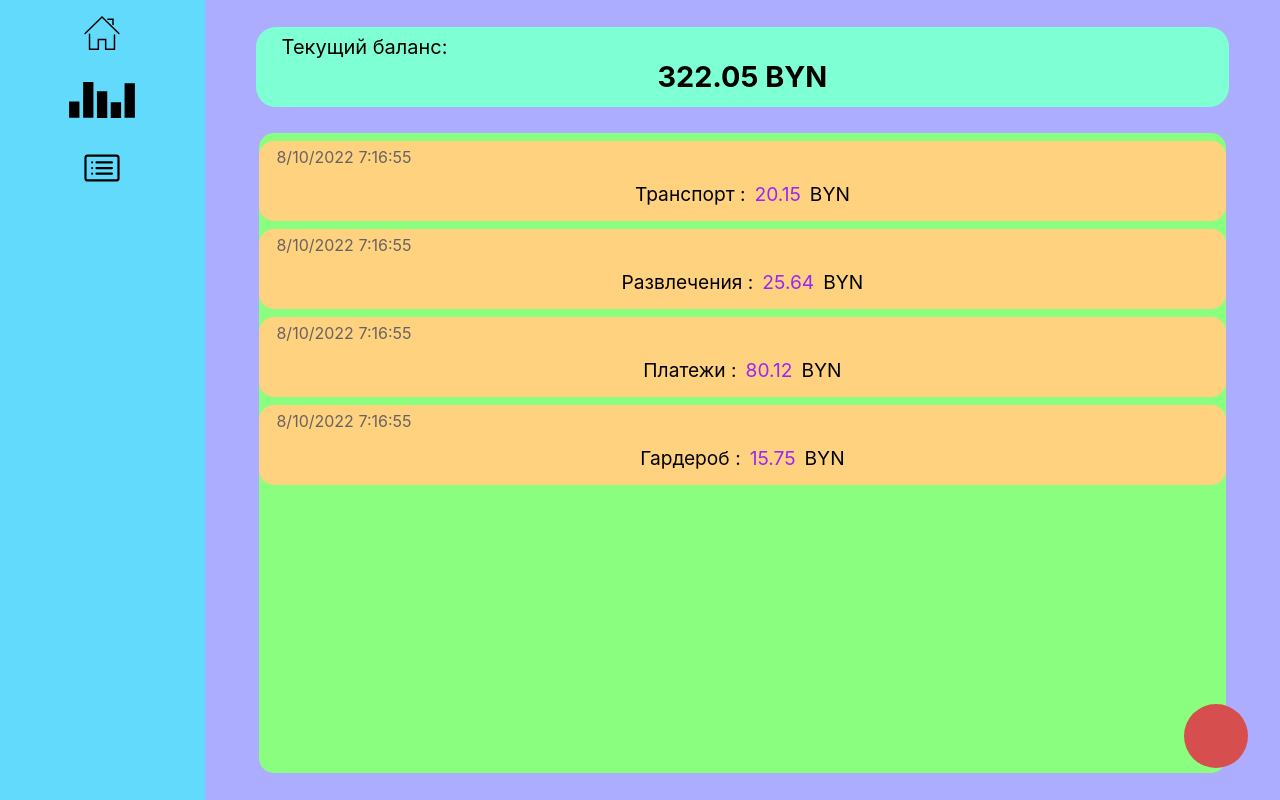
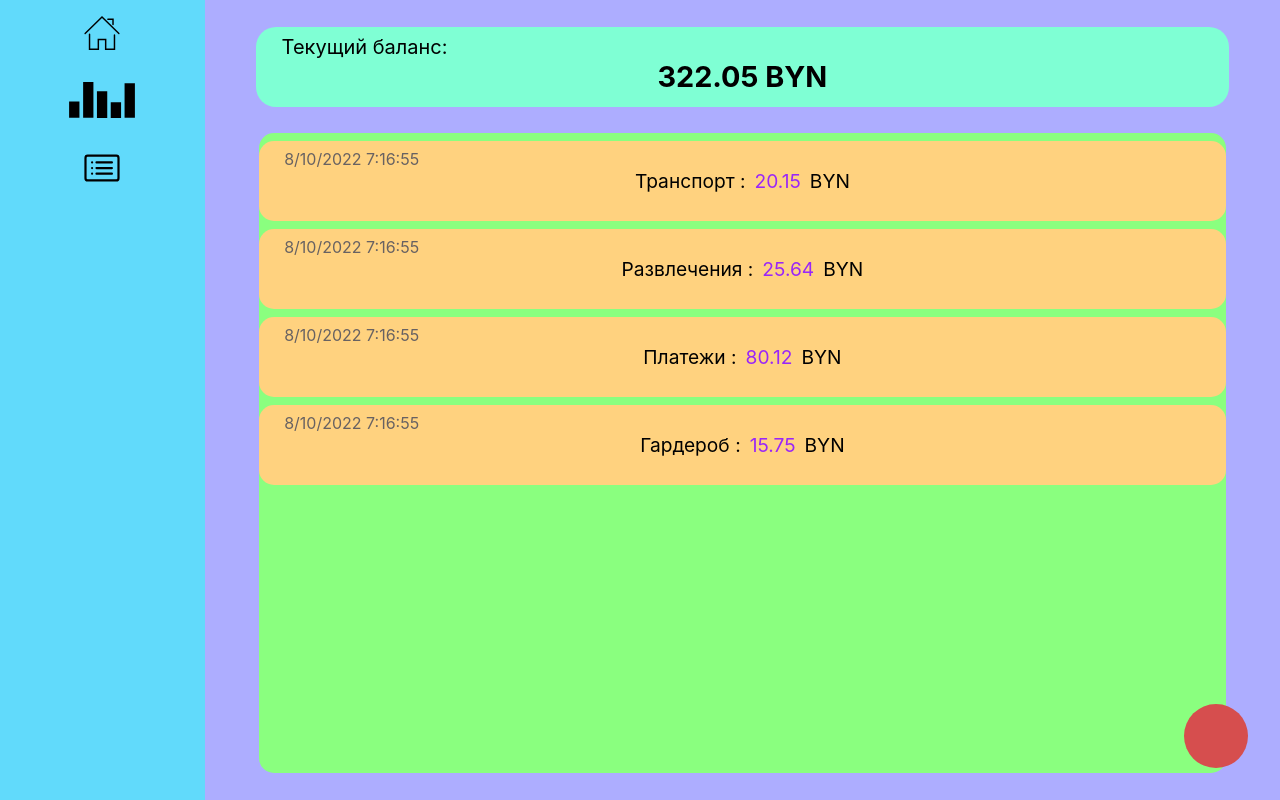
Before and after one commit to CatchOnGenjutsu/money-accounting, a React (Create React App) app: page / in a window 1280 px wide. Built offline with nearby package versions, Linux system fonts and the light colour scheme.

Commit message:
changed styles of spending element on main block

```diff
--- a/src/App.css
+++ b/src/App.css
@@ -97,8 +97,7 @@
   font-size: 2.4vh;
   flex-grow: 1;
   display: flex;
-  justify-content: center;
-  align-items: center;
+  align-items: baseline;
 }
 .spend-value {
   display: inline-block;
@@ -107,7 +106,7 @@
 }
 .date-time {
   color: rgb(104, 98, 98);
-  padding: 0.7vh 0 0 1.4vw;
+  padding: 1vh 0 0 2vw;
   align-self: flex-start;
   flex-grow: 0;
 }
```
